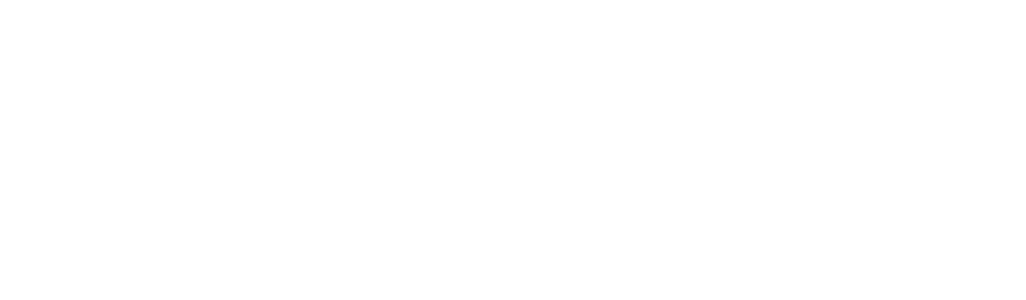
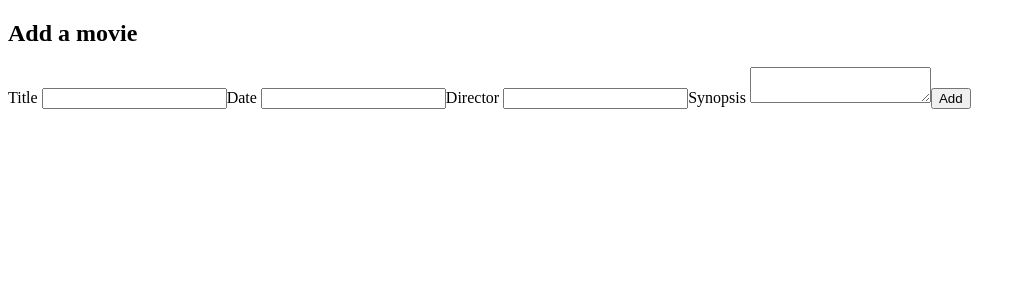
Before and after one commit to defless/movies-list, a Vue app: page /#/new in a window 1280 px wide. Shown: the top 300 px of the page, without its empty margins (0-1026 px from the left). Built offline with nearby package versions, Linux system fonts and the light colour scheme.

Commit message:
feat: addMovie component

```diff
--- /dev/null
+++ b/src/components/AddMovie.vue
@@ -0,0 +1,34 @@
+<template>
+  <div id="newMovie">
+    <h2>Add a movie</h2>
+    <label>Title
+      <input v-model="newMovie.title" />
+    </label>
+    <label>Date
+      <input v-model="newMovie.date" />
+    </label>
+    <label>Director
+      <input v-model="newMovie.director" />
+    </label>
+    <label>Synopsis
+      <textarea v-model="newMovie.topic"></textarea>
+    </label>
+    <button v-on:click="addMovie(newMovie)">Add</button>
+  </div>
+</template>
+<script>
+  export default {
+    data: function() {
+    return {
+      newMovie:{},
+      shared_data: window.shared_data,
+      };
+    },
+    methods: {
+      addMovie: function(){
+        this.shared_data.movies.push(this.newMovie);
+        this.shared_data.router.push('/');
+      },
+    }
+  }
+</script>
--- a/src/main.js
+++ b/src/main.js
@@ -4,6 +4,7 @@ import VueRouter from 'vue-router'
 
 import Home from './components/Home'
 import Edit from './components/Edit'
+import AddMovie from './components/AddMovie'
 
 Vue.use(VueRouter);
 
@@ -11,7 +12,8 @@ Vue.config.productionTip = false
 
 const routes = [
   { path: '/', component: Home },
-  { path: '/edit/:id', component: Edit }
+  { path: '/edit/:id', component: Edit },
+  { path: '/new', component: AddMovie }
 ]
 
 const router = new VueRouter({
```
